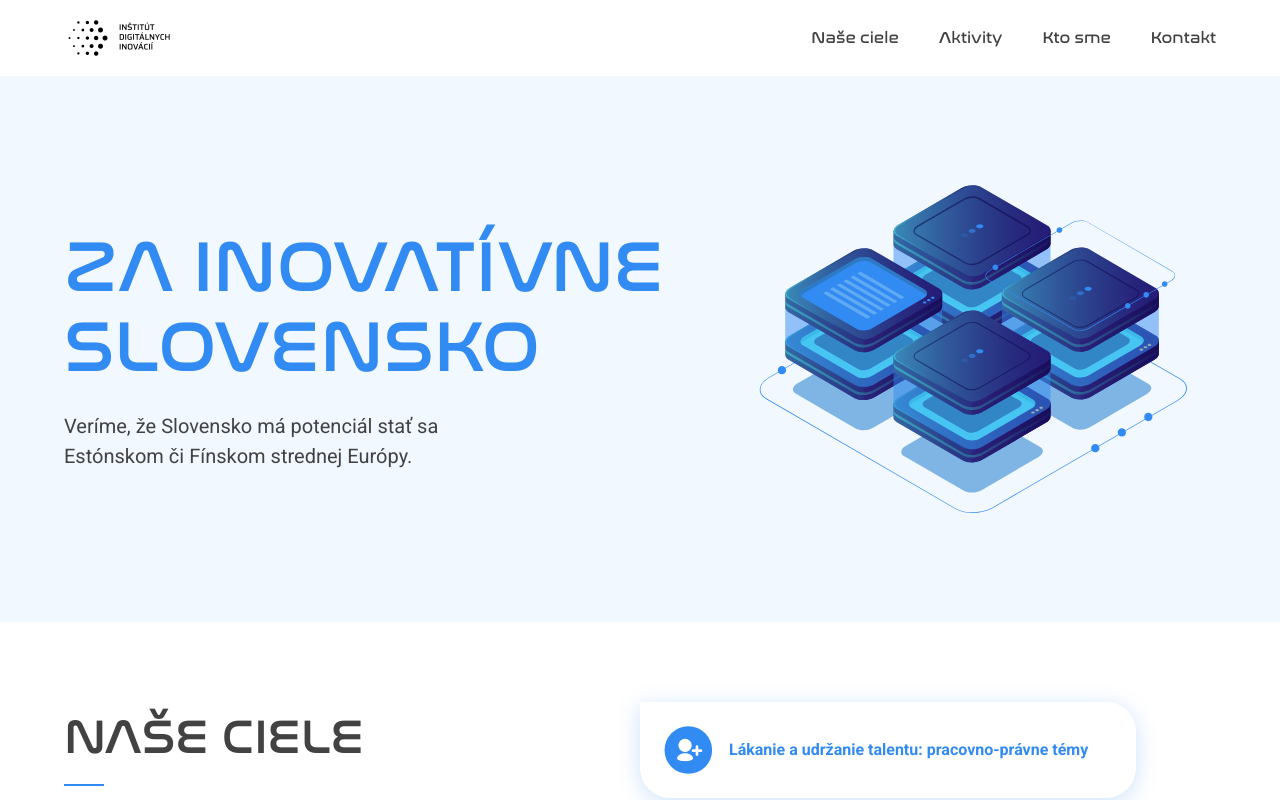
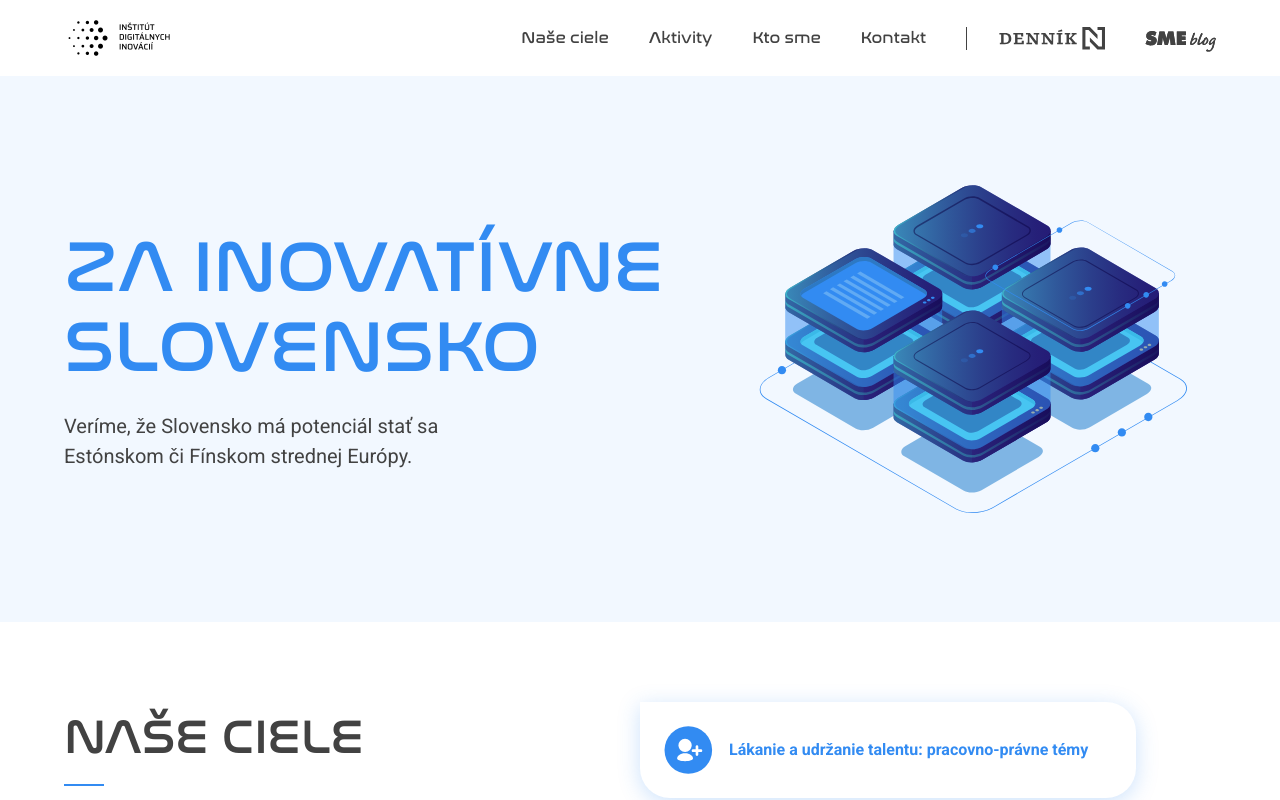
Before and after one commit to vacuumlabs/institut-digitalnych-inovacii, a Next.js app: page / in a window 1280 px wide. Shown: the top 800 px of the page. Built offline with nearby package versions, Linux system fonts and the light colour scheme.

Commit message:
Add DennikN & SMEBlog links to header

```diff
--- a/components/Header.jsx
+++ b/components/Header.jsx
@@ -20,6 +20,18 @@ const navLinks = [
   },
 ];
 
+const dennikNLink = {
+  logo: "/assets/dennik-n.svg",
+  url: "#",
+  label: "Denník N",
+};
+
+const smeBlogLink = {
+  logo: "/assets/sme-blog.svg",
+  url: "#",
+  label: "SME blog",
+};
+
 const Header = () => {
   const [menuOpen, setMenuOpen] = useState(false);
 
@@ -37,8 +49,8 @@ const Header = () => {
         />
         <nav className="hidden lg:block">
           <ul className="flex items-center space-x-10">
-            {navLinks.map((link, index) => (
-              <li key={index}>
+            {navLinks.map((link) => (
+              <li key={link.url}>
                 <a
                   href={link.url}
                   className="font-nasa font-normal hover:underline"
@@ -47,6 +59,26 @@ const Header = () => {
                 </a>
               </li>
             ))}
+            <li className="lg:border-l-default lg:ml-6 lg:border-l lg:pl-8">
+              <a href={dennikNLink.url} target="_blank">
+                <img
+                  src={dennikNLink.logo}
+                  alt={dennikNLink.label}
+                  className="h-[23px] w-[106px]"
+                />
+                <span className="hidden">{dennikNLink.label}</span>
+              </a>
+            </li>
+            <li className="relative top-[3px]">
+              <a href={smeBlogLink.url} target="_blank">
+                <img
+                  src={smeBlogLink.logo}
+                  alt={smeBlogLink.label}
+                  className="h-[21px] w-[71px]"
+                />
+                <span className="hidden">{smeBlogLink.label}</span>
+              </a>
+            </li>
           </ul>
         </nav>
         <button
@@ -88,6 +120,26 @@ const Header = () => {
                   </a>
                 </li>
               ))}
+              <li className="before:bg-brand relative pt-5 before:absolute before:top-0 before:left-0 before:h-[1px] before:w-[40px] before:content-['']">
+                <a href={dennikNLink.url} target="_blank">
+                  <img
+                    src={dennikNLink.logo}
+                    alt={dennikNLink.label}
+                    className="h-[30px] w-[140px]"
+                  />
+                  <span className="hidden">{dennikNLink.label}</span>
+                </a>
+              </li>
+              <li className="relative top-[3px] pt-2">
+                <a href={smeBlogLink.url} target="_blank">
+                  <img
+                    src={smeBlogLink.logo}
+                    alt={smeBlogLink.label}
+                    className="h-[30px] w-[100px]"
+                  />
+                  <span className="hidden">{smeBlogLink.label}</span>
+                </a>
+              </li>
             </ul>
           </nav>
         </div>
```
Also changed, not shown: public/assets/dennik-n.svg (added), public/assets/sme-blog.svg (added).
